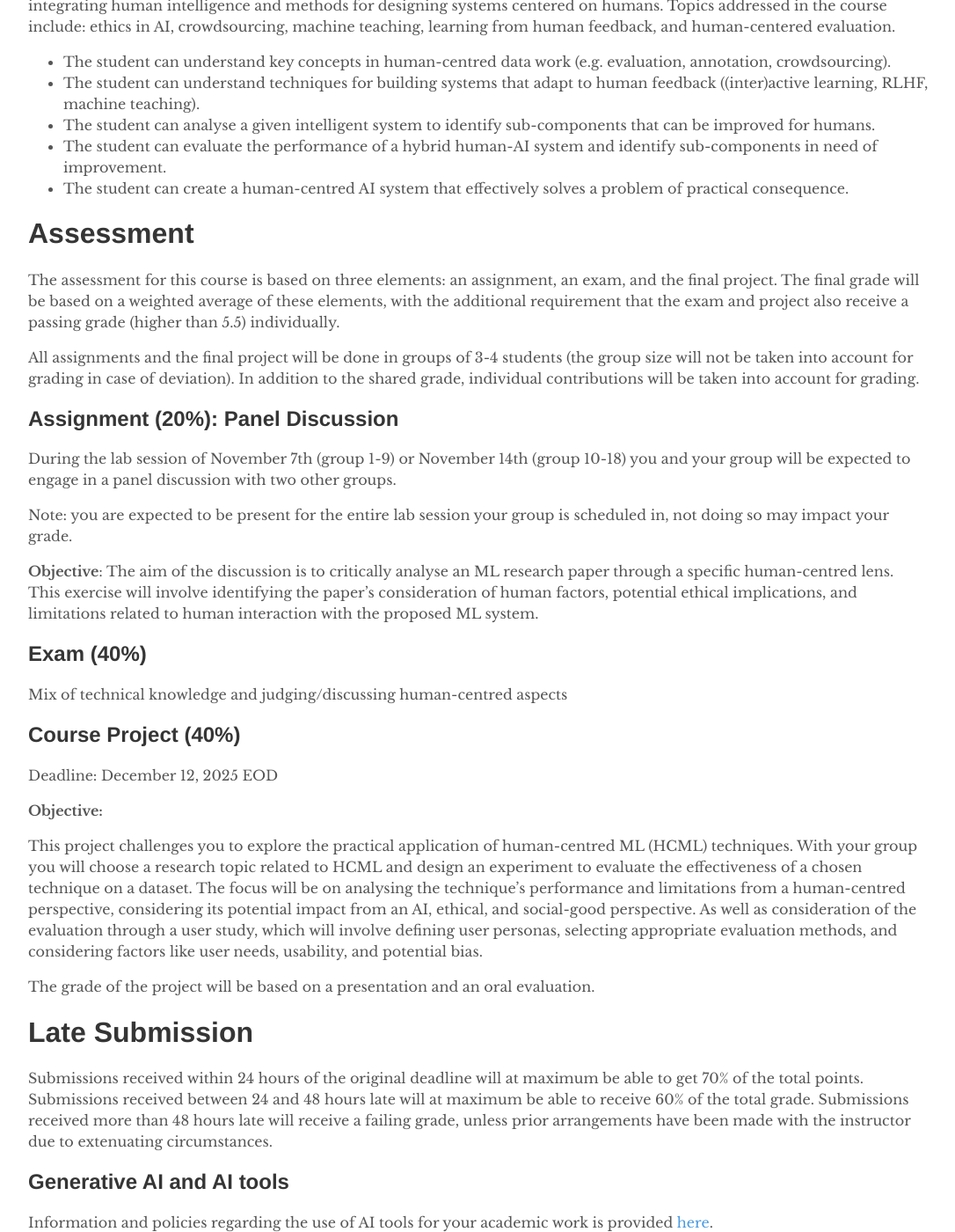
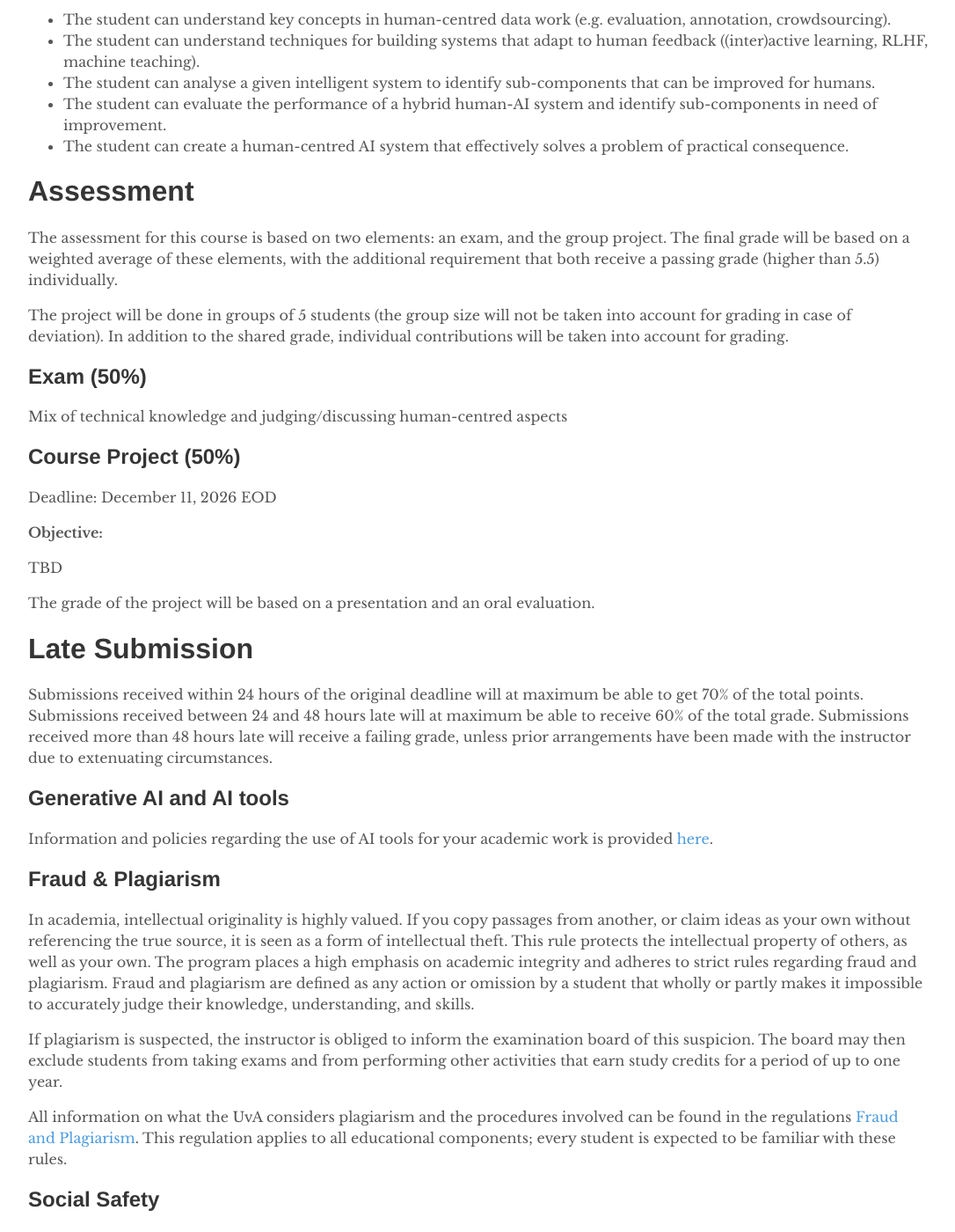
Before and after one commit to amsterdam-hcml/amsterdam-hcml.github.io, a Jekyll site: the page built from _pages/syllabus.md, in a window 1280 px wide and 1400 px high, scrolled down 555 px. Shown: the whole window at 88% size, without its empty margins (96-1182 px from the left). Built offline with Jekyll 4.4.1, drawn with Linux system fonts in a browser that asks for light colours; some of the changed text lies outside the part shown.

Commit message:
updating syllabus

```diff
--- a/_includes/Syllabus.md
+++ b/_includes/Syllabus.md
@@ -1,9 +1,9 @@
 # Human-Centred Machine Learning
 
-**Academic Year**: 2025-2026
+**Academic Year**: 2026-2027
 **Course catalogue number**: 5204HCML6Y
-**Course Coordinator**: Nanne van Noord ([n.j.e.vannoord@uva.nl](mailto:n.j.e.vannoord@uva.nl))
-**Teaching Assistants**: Wangyuan Ding, Selina Khan, Piera Riccio, Mina Ghadimiatigh
+**Course Coordinators**: Nanne van Noord ([n.j.e.vannoord@uva.nl](mailto:n.j.e.vannoord@uva.nl)),  Piera Riccio ([p.riccio@uva.nl](mailto:p.riccio@uva.nl))
+**Teaching Assistants**: Selina Khan
 **Contact**: Please use the lab sessions for course-related questions. For private matters you can contact the course coordinator or a TA.
 
 # Course Content & Objectives
@@ -20,29 +20,21 @@ This course is centered around the role of humans in all stages of ML and AI sys
 
 # Assessment
 
-The assessment for this course is based on three elements: an assignment, an exam, and the final project. The final grade will be based on a weighted average of these elements, with the additional requirement that the exam and project also receive a passing grade (higher than 5.5) individually.
+The assessment for this course is based on two elements: an exam, and the group project. The final grade will be based on a weighted average of these elements, with the additional requirement that both receive a passing grade (higher than 5.5) individually.
 
-All assignments and the final project will be done in groups of 3-4 students (the group size will not be taken into account for grading in case of deviation). In addition to the shared grade, individual contributions will be taken into account for grading.
+The project will be done in groups of 5 students (the group size will not be taken into account for grading in case of deviation). In addition to the shared grade, individual contributions will be taken into account for grading.
 
-## Assignment (20%): Panel Discussion
-
-During the lab session of November 7th (group 1-9) or November 14th (group 10-18) you and your group will be expected to engage in a panel discussion with two other groups.
-
-Note: you are expected to be present for the entire lab session your group is scheduled in, not doing so may impact your grade.
-
-**Objective**: The aim of the discussion is to critically analyse an ML research paper through a specific human-centred lens. This exercise will involve identifying the paper's consideration of human factors, potential ethical implications, and limitations related to human interaction with the proposed ML system.
-
-## Exam (40%)
+## Exam (50%)
 
 Mix of technical knowledge and judging/discussing human-centred aspects
 
-## Course Project (40%)
+## Course Project (50%)
 
-Deadline: December 12, 2025 EOD
+Deadline: December 11, 2026 EOD
 
 **Objective:**
 
-This project challenges you to explore the practical application of human-centred ML (HCML) techniques. With your group you will choose a research topic related to HCML and design an experiment to evaluate the effectiveness of a chosen technique on a dataset. The focus will be on analysing the technique's performance and limitations from a human-centred perspective, considering its potential impact from an AI, ethical, and social-good perspective. As well as consideration of the evaluation through a user study, which will involve defining user personas, selecting appropriate evaluation methods, and considering factors like user needs, usability, and potential bias.
+TBD
 
 The grade of the project will be based on a presentation and an oral evaluation.
 
```
